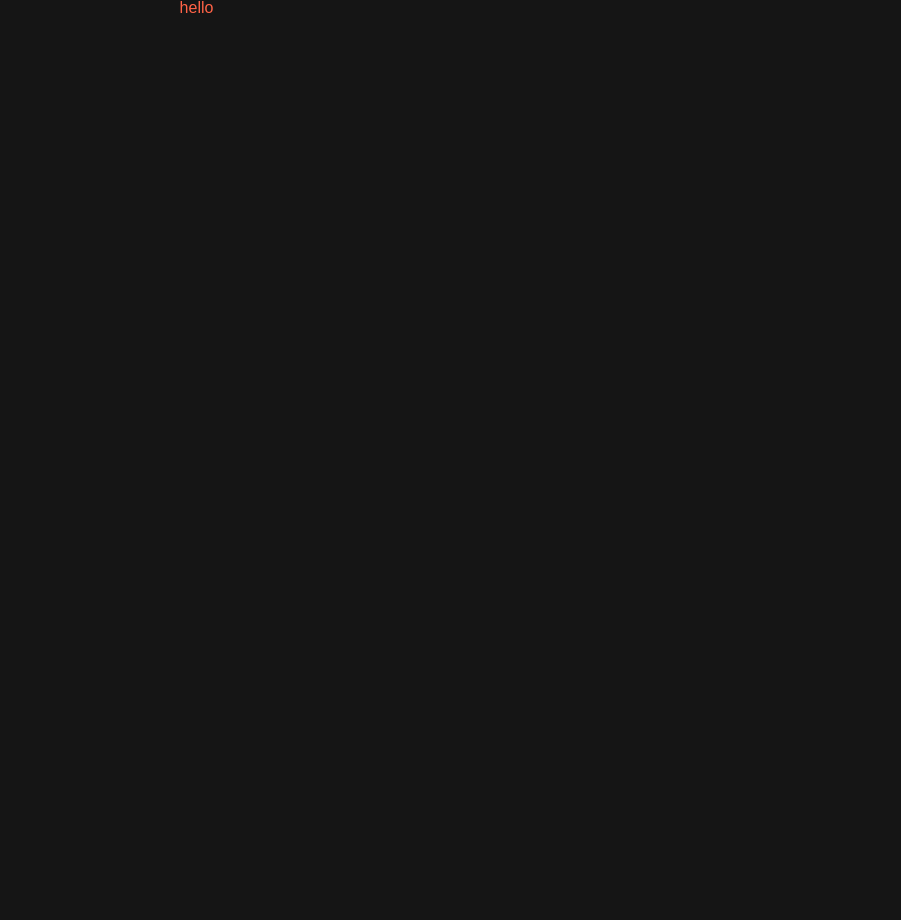
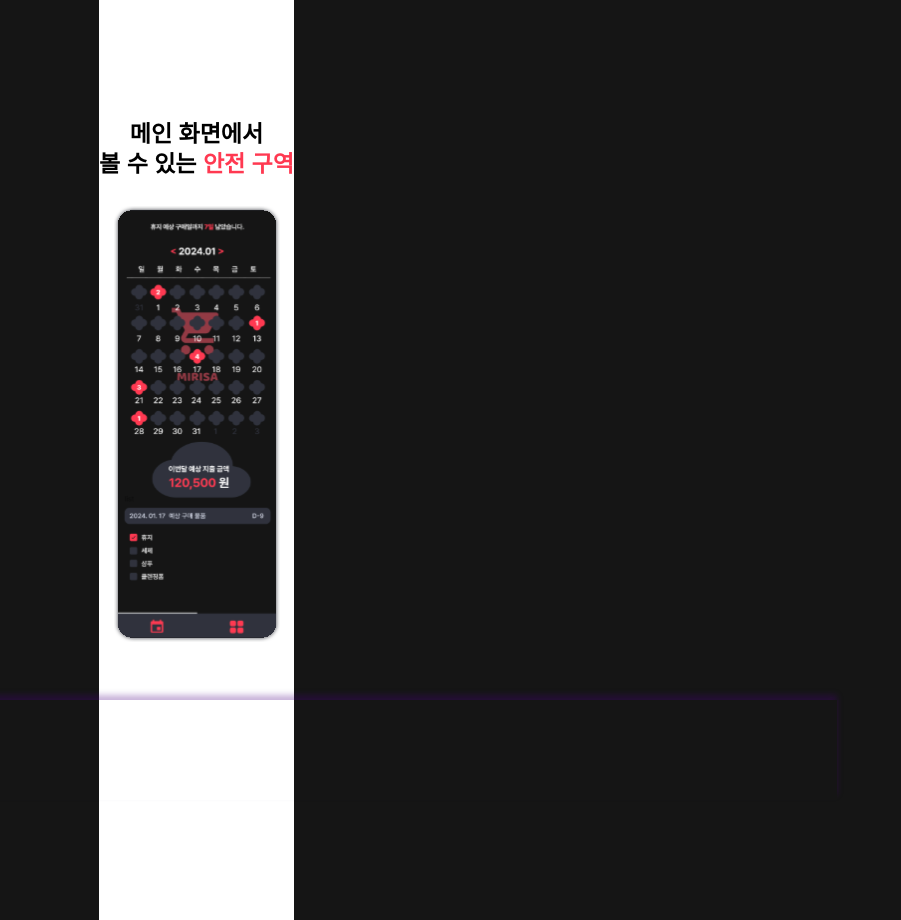
Before and after one commit to Uni-dthon/front, a React (Vite) app: page / in a window 1280 px wide. Shown: the whole page, without its empty margins (0-901 px from the left). Before the commit the page ends 852 px from the top, so only its background shows below. Built offline with nearby package versions, Linux system fonts and the light colour scheme.

Commit message:
globalcss

```diff
--- a/src/App.jsx
+++ b/src/App.jsx
@@ -1,13 +1,10 @@
 import {BrowserRouter, Route, Routes} from "react-router-dom";
-import GlobalStyles from "./globalStyles.jsx";
 import Start from "./Start.jsx";
-import styled from "styled-components";
 
 function App() {
 
   return (
     <>
-      <GlobalStyles/>
       <BrowserRouter>
         <Routes>
           <Route path="/" element={<Start/>}/>
--- a/src/Start.jsx
+++ b/src/Start.jsx
@@ -1,7 +1,77 @@
+import styled from "styled-components";
+import Onboarding from './images/onboarding.svg';
+
+
 export default function Start() {
+
   return (
-    <>
-      <h1 style={{color:"tomato"}}>hello</h1>
-    </>
-  )
+    <Container>
+      <Info>
+        <Text>
+          메인 화면에서 <br/>
+          볼 수 있는 <HighlightText>안전 구역</HighlightText>
+        </Text>
+        <ImageContainer>
+          <img src={Onboarding} width={166} height={448} alt="Onboarding"/>
+        </ImageContainer>
+      </Info>
+
+      <Footer>
+        <StartText>시작하기</StartText>
+      </Footer>
+    </Container>
+  );
 }
+
+// Styled Components
+const Container = styled.div`
+    display: flex;
+    flex-direction: column;
+    align-items: center;
+    background-color: #fff;
+    padding-top: 120px;
+    height: 100vh;
+`;
+
+const Info = styled.div`
+    flex: none;
+    display: flex;
+    flex-direction: column;
+    align-items: center;
+`;
+
+const Text = styled.p`
+    font-size: 23px;
+    font-weight: 600;
+    line-height: 1.3;
+    text-align: center;
+`;
+
+const HighlightText = styled.span`
+    color: var(--red-color);
+`;
+
+const ImageContainer = styled.div`
+    display: flex;
+    align-items: center;
+    margin-top: 20px;
+`;
+
+const Footer = styled.div`
+    width: 100%;
+    height: 100px;
+    display: flex;
+    align-items: center;
+    justify-content: center;
+    box-shadow: 0 -5px 6px rgba(75, 0, 130, 0.3);
+    position: fixed;
+    bottom: 0;
+    cursor: pointer;
+`;
+
+const StartText = styled.p`
+    font-size: 18px;
+    font-weight: 600;
+    color: white;
+    margin: 0;
+`;
--- a/src/main.jsx
+++ b/src/main.jsx
@@ -1,9 +1,11 @@
-import { StrictMode } from 'react'
-import { createRoot } from 'react-dom/client'
+import {StrictMode} from 'react'
+import {createRoot} from 'react-dom/client'
 import App from './App.jsx'
+import GlobalStyles from "./GlobalStyles.jsx";
 
 createRoot(document.getElementById('root')).render(
   <StrictMode>
-    <App />
+    <GlobalStyles/>
+    <App/>
   </StrictMode>,
 )
```
Also changed, not shown: src/images/onboarding.svg (added).
